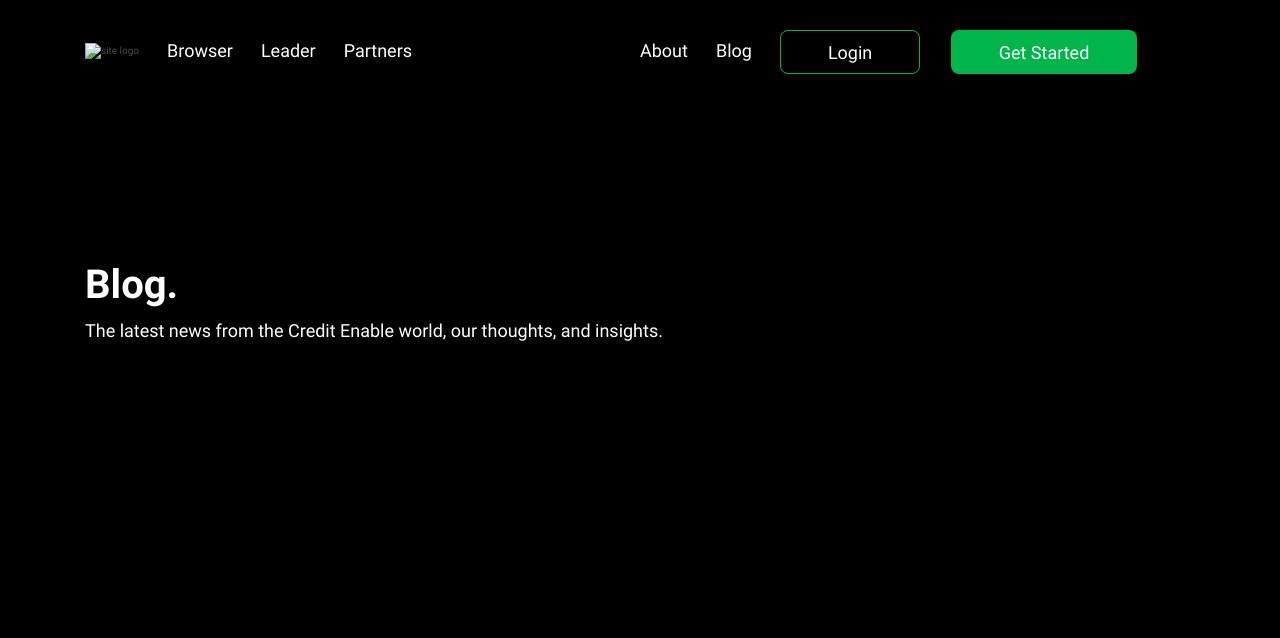
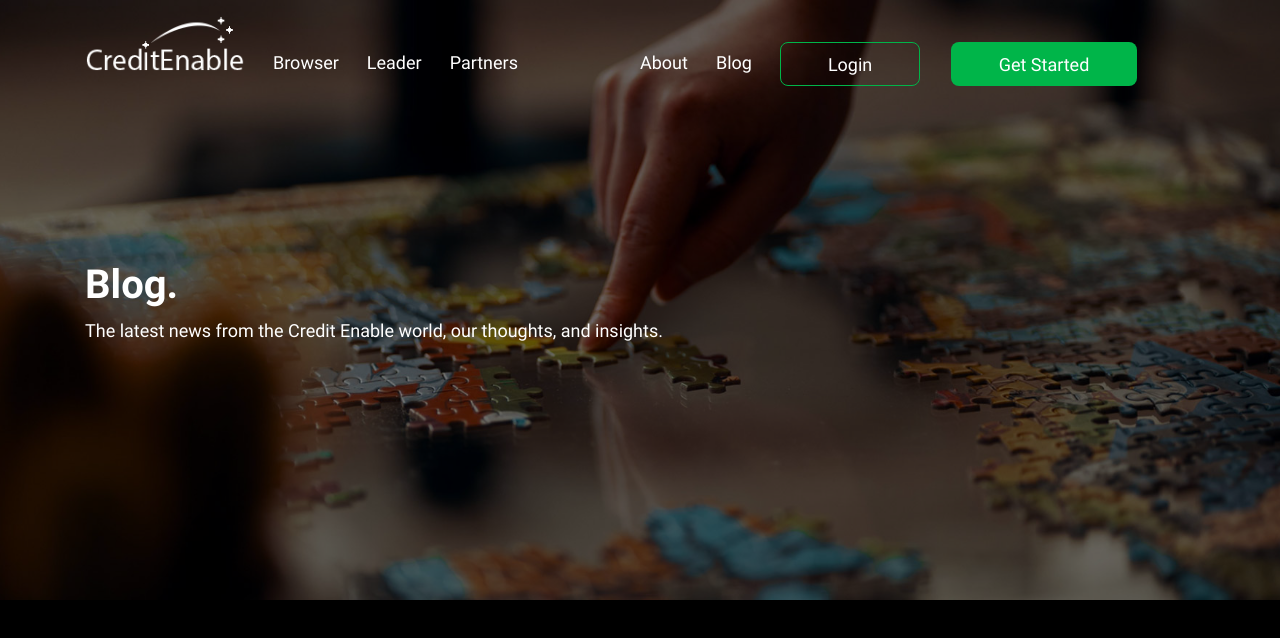
Before and after one commit to mohsin667/iffort, a website: page index.html in a window 1280 px wide. Drawn offline with Linux system fonts and the light colour scheme; the site is published under a folder, as on GitHub Pages, so addresses that start at the root find nothing.

Commit message:
working on banner

```diff
--- a/index.html
+++ b/index.html
@@ -18,7 +18,7 @@
                             <div class="main-navigation">
                                 <div class="left-nav">
                                     <div class="logo">
-                                        <a href="/"><img src="/assets/img/logo.png" alt="site logo" /></a>
+                                        <a href="/"><img src="./assets/img/logo.png" alt="site logo" /></a>
                                     </div>
                                     <ul>
                                         <li><a href="/">Browser</a></li>
@@ -41,7 +41,7 @@
             <div class="site-banner">
                 <div class="trigger">
                     <a class="logo" href="/">
-                        <img src="/assets/img/logo.png" alt="site-logo">
+                        <img src="./assets/img/logo.png" alt="site-logo">
                     </a>
                     <a class="menu" href="javascript:void(0)">
                         <span></span>
--- a/scss/modules/global/_header.scss
+++ b/scss/modules/global/_header.scss
@@ -181,7 +181,7 @@
     .site-banner {
         width: 100%;
         height: calc(100vh - 10rem);
-        background-image: url(../../../assets/img/banner.jpg);
+        background-image: url(../img/banner.jpg);
         background-size: cover;
         background-repeat: no-repeat;
         max-height: 600px;
@@ -199,7 +199,7 @@
             height: 100%;
         }
         @include media($xxlarge) {
-            max-height: 100%;
+            max-height: 800px;
         }
         .container,.row,.col {
             height: 100%;
```
Also changed, not shown: assets/css/app.css.
